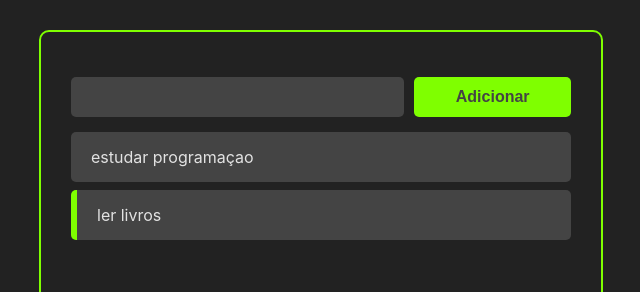
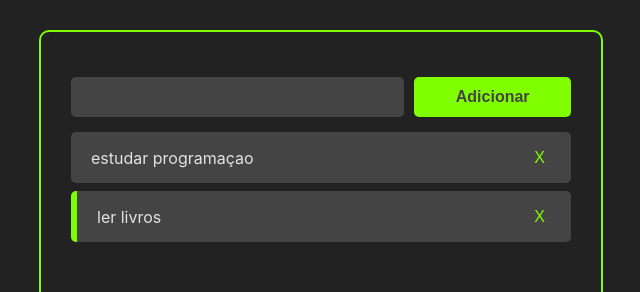
Before and after one commit to gabriel-anjos/React-To-Do-List, a React (Create React App) app: page / in a window 1280 px wide. Shown: the top 292 px of the page, without its empty margins (319-959 px from the left). Built offline with nearby package versions, Linux system fonts and the light colour scheme.

Commit message:
hitbox-click

```diff
--- a/src/components/Task.css
+++ b/src/components/Task.css
@@ -1,5 +1,6 @@
 .task-container{
     background-color: #444;
+    /* background-color: aqua; */
     margin: 8px 0 ;
     padding: 15px 20px;
     display: flex;
@@ -10,3 +11,10 @@
     cursor: pointer;
 
 }
+
+.remove-task-button{
+    background-color: #444;
+    border: none;
+    font-size: 16px;
+    color: chartreuse;
+}
--- a/src/components/Task.jsx
+++ b/src/components/Task.jsx
@@ -3,8 +3,14 @@ import "./Task.css"
 const Task = ({task,handleTaskClick})=>{
     return(
         <>
-            <div className="task-container" style={task.completed ? {borderLeft:"6px solid  chartreuse"} : {} }>
-                {task.title}
+            <div onClick={()=>handleTaskClick(task.id)} className="task-container" style={task.completed ? {borderLeft:"6px solid  chartreuse"} : {} }>
+                <div  className="task-title" onClick={()=>handleTaskClick(task.id)}>
+                    {task.title}
+                </div>
+                <div className="icons-container">
+                    <button className="remove-task-button">X</button>
+                </div>
+
             </div>
         </>
     )
```
